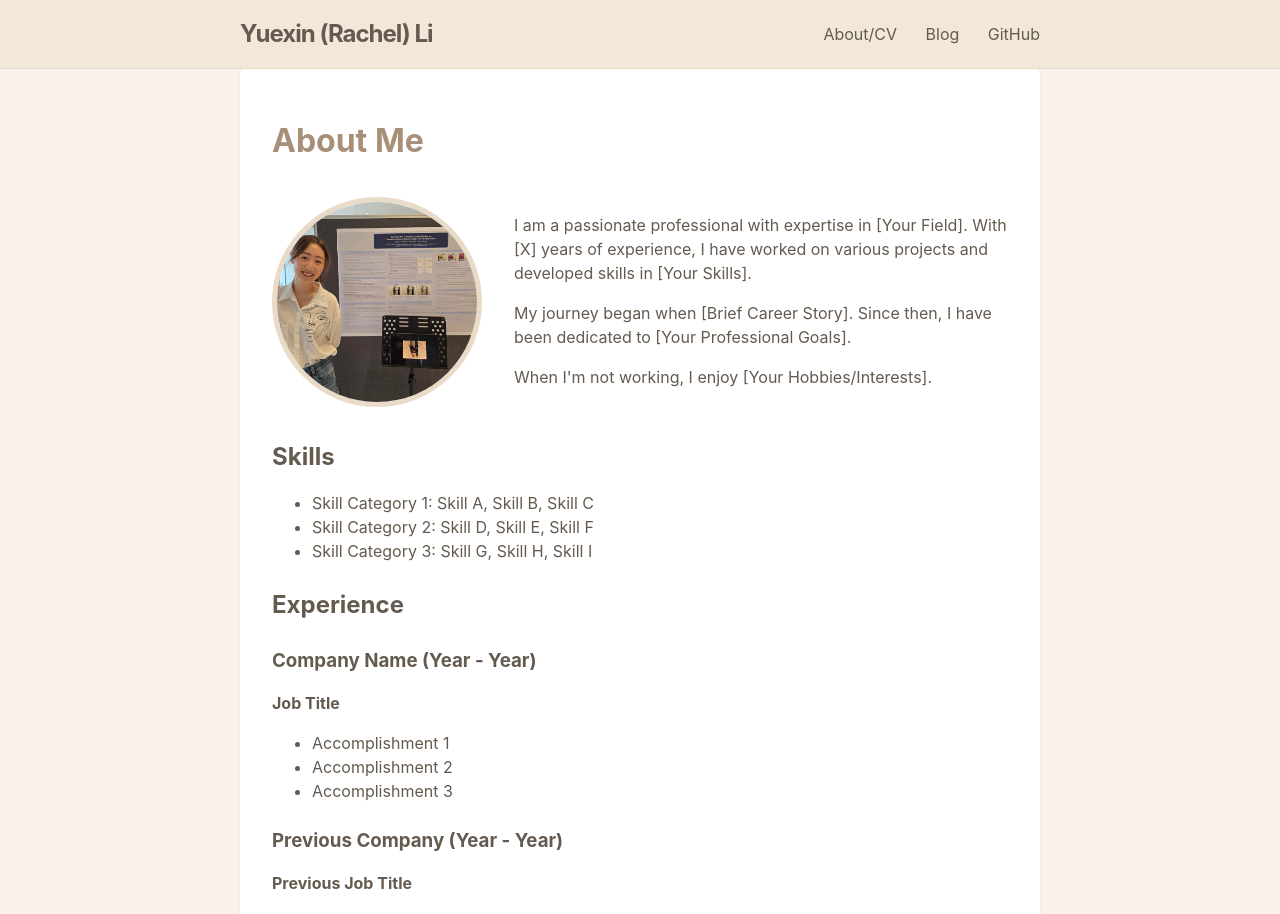
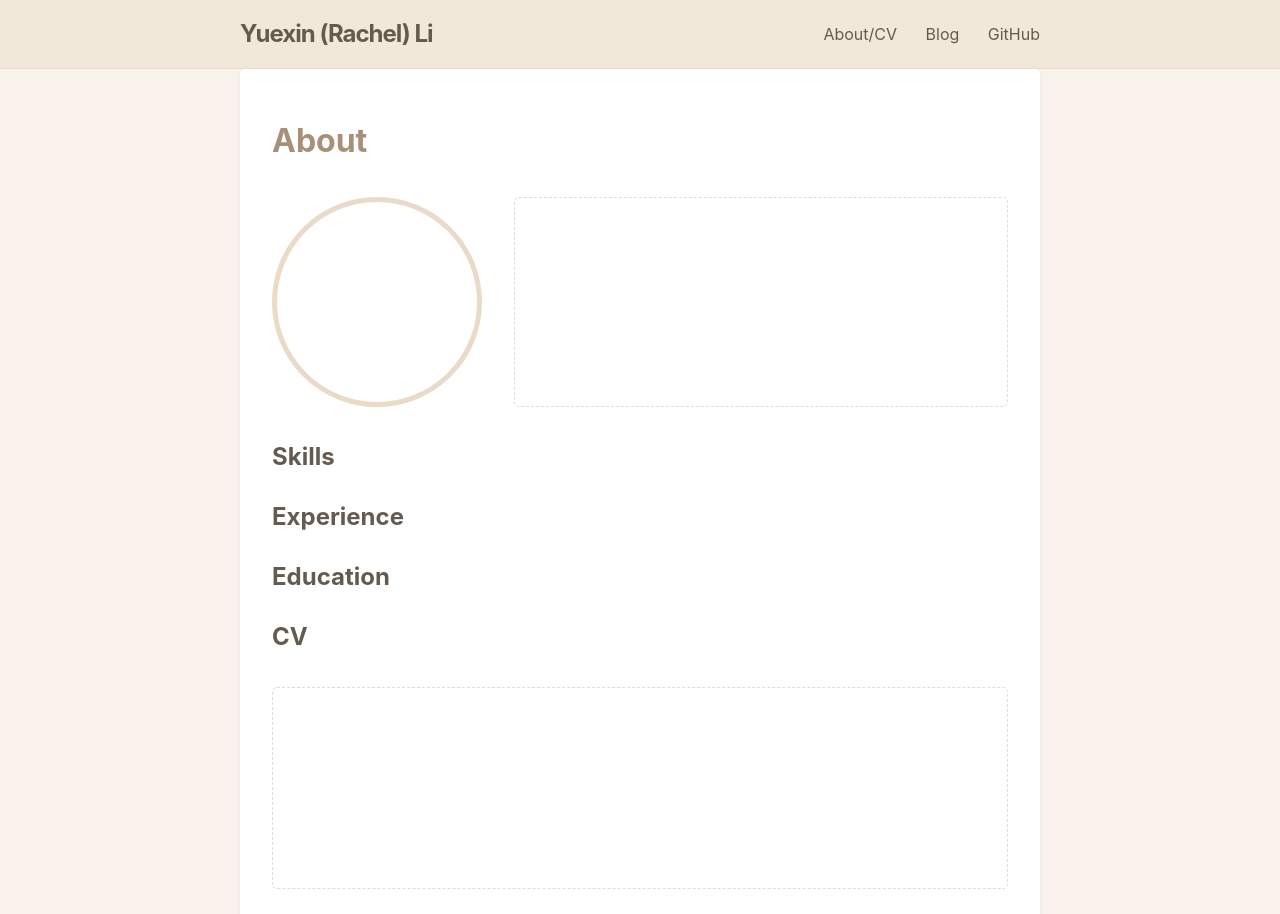
Before and after one commit to yuexin-li-7/yuexin-li-7.github.io, a Jekyll site: the page built from about.md, in a window 1280 px wide. Shown: the top 914 px of the page. Built offline with Jekyll 4.4.1, drawn with Linux system fonts in a browser that asks for light colours; some of the changed text lies outside the part shown.

Commit message:
Clean site content and keep skeleton structure

```diff
--- a/_sass/main.scss
+++ b/_sass/main.scss
@@ -248,6 +248,16 @@ a {
   }
 }
 
+.empty-state {
+  margin-top: 0;
+  margin-bottom: 2rem;
+  padding: 1rem 1.25rem;
+  border: 1px dashed $beige-medium;
+  border-radius: 5px;
+  background-color: white;
+  color: $grey-color-dark;
+}
+
 // About page
 .profile-container {
   display: flex;
@@ -264,6 +274,7 @@ a {
     border-radius: 50%;
     overflow: hidden;
     border: 5px solid $beige-medium;
+    background-color: white;
 
     @media screen and (max-width: $on-palm) {
       margin: 0 auto 1rem;
@@ -278,11 +289,19 @@ a {
 
   .profile-content {
     flex: 1;
+    min-height: 200px;
+    border: 1px dashed $beige-medium;
+    border-radius: 5px;
+    background-color: white;
   }
 }
 
 .resume-container {
   margin-top: 2rem;
+  min-height: 200px;
+  border: 1px dashed $beige-medium;
+  border-radius: 5px;
+  background-color: white;
 
   .resume-embed {
     width: 100%;
--- a/about.md
+++ b/about.md
@@ -1,59 +1,36 @@
 ---
 layout: page
-title: About Me
+title: About
 permalink: /about/
 ---
 
 <div class="profile-container">
   <div class="profile-image">
-    <img src="{{ '/media/signal-2025-04-13-163814.jpeg' | relative_url }}" alt="Profile Photo">
+    <!-- Add your profile photo here -->
   </div>
   <div class="profile-content">
-    <p>I am a passionate professional with expertise in [Your Field]. With [X] years of experience, I have worked on various projects and developed skills in [Your Skills].</p>
-
-    <p>My journey began when [Brief Career Story]. Since then, I have been dedicated to [Your Professional Goals].</p>
-
-    <p>When I'm not working, I enjoy [Your Hobbies/Interests].</p>
+    <!-- Add your short introduction here -->
   </div>
 </div>
 
 ## Skills
 
-- Skill Category 1: Skill A, Skill B, Skill C
-- Skill Category 2: Skill D, Skill E, Skill F
-- Skill Category 3: Skill G, Skill H, Skill I
+<!-- Add your skills -->
 
 ## Experience
 
-### Company Name (Year - Year)
-**Job Title**
-
-- Accomplishment 1
-- Accomplishment 2
-- Accomplishment 3
-
-### Previous Company (Year - Year)
-**Previous Job Title**
-
-- Accomplishment 1
-- Accomplishment 2
-- Accomplishment 3
+<!-- Add your work experience -->
 
 ## Education
 
-### University Name (Year - Year)
-**Degree Name**
-
-- Relevant coursework
-- Academic achievements
-- Extracurricular activities
+<!-- Add your education -->
 
 ## CV
 
 <div class="resume-container">
-  <iframe class="resume-embed" src="{{ '/docs/Yuexin_CV.pdf' | relative_url }}"></iframe>
+  <!-- Add your resume embed here -->
 </div>
 
 ## Contact
 
-Feel free to reach out to me at [your.email@example.com](mailto:your.email@example.com) or connect with me on [GitHub](https://github.com/{{ site.github_username }}).
+<!-- Add your contact links -->
```
Also changed, not shown: _posts/2025-03-04-Columbia_AI_Summit.md (deleted, +0 -59 lines), _projects/portfolio-website.md (deleted, +0 -54 lines), blog.html (+4 -12 lines), index.html (+7 -16 lines), media/signal-2025-04-13-163814.jpeg (deleted), 6 other files.
